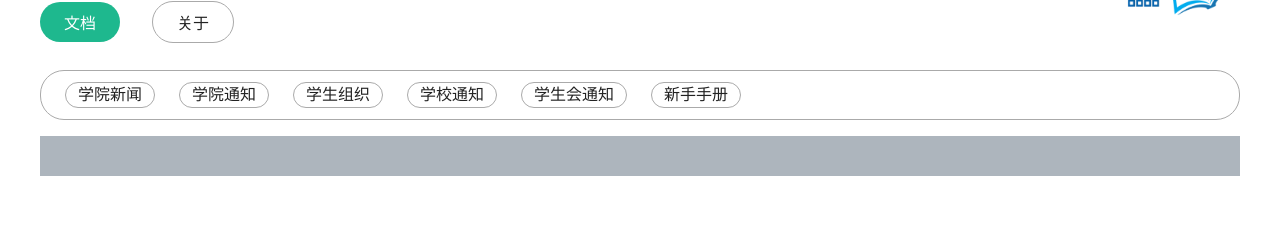
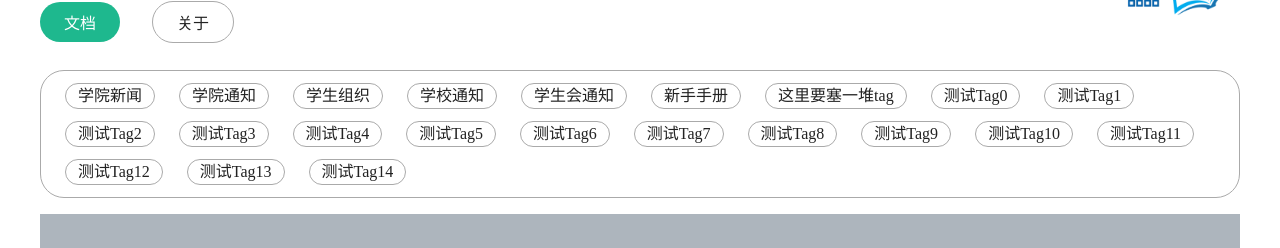
Before and after one commit to Twisuki/Application, a Vue app: page / in a window 1280 px wide. Shown: the part 219-467 px from the top of the page. Built offline with nearby package versions, Linux system fonts and the light colour scheme; the HTML template or start-up script is replaced by a standard one; a web font is replaced by a local one.

Commit message:
调整site多行响应结构

```diff
--- a/src/views/Home.vue
+++ b/src/views/Home.vue
@@ -14,8 +14,13 @@ const sites = ref<Site[]>(
     { "name": "学校通知", "path": "/news" },
     { "name": "学生会通知", "path": "/news" },
     { "name": "新手手册", "path": "/news" },
+    { "name": "这里要塞一堆tag", "path": "/news" },
   ]
-);
+)
+
+for (let i = 0; i < 15; i ++) {
+  sites.value.  push({"name" : `测试Tag${i}`, "path": "/news"});
+}
 
 </script>
 
@@ -151,14 +156,14 @@ const sites = ref<Site[]>(
 
 #home-site-containor {
   width: calc(100% - 2rem);
-  min-height: 3rem;
   border-radius: 1.5rem;
-  padding: 0 1.5rem;
+  padding: 0.75rem 1.5rem;
   border: 1px solid var(--text-gray);
   display: flex;
   justify-content: left;
+  flex-wrap: wrap;
   align-items: center;
-  gap: 1.5rem;
+  gap: 0.75rem 1.5rem;
 }
 
 .home-site-item {
```
